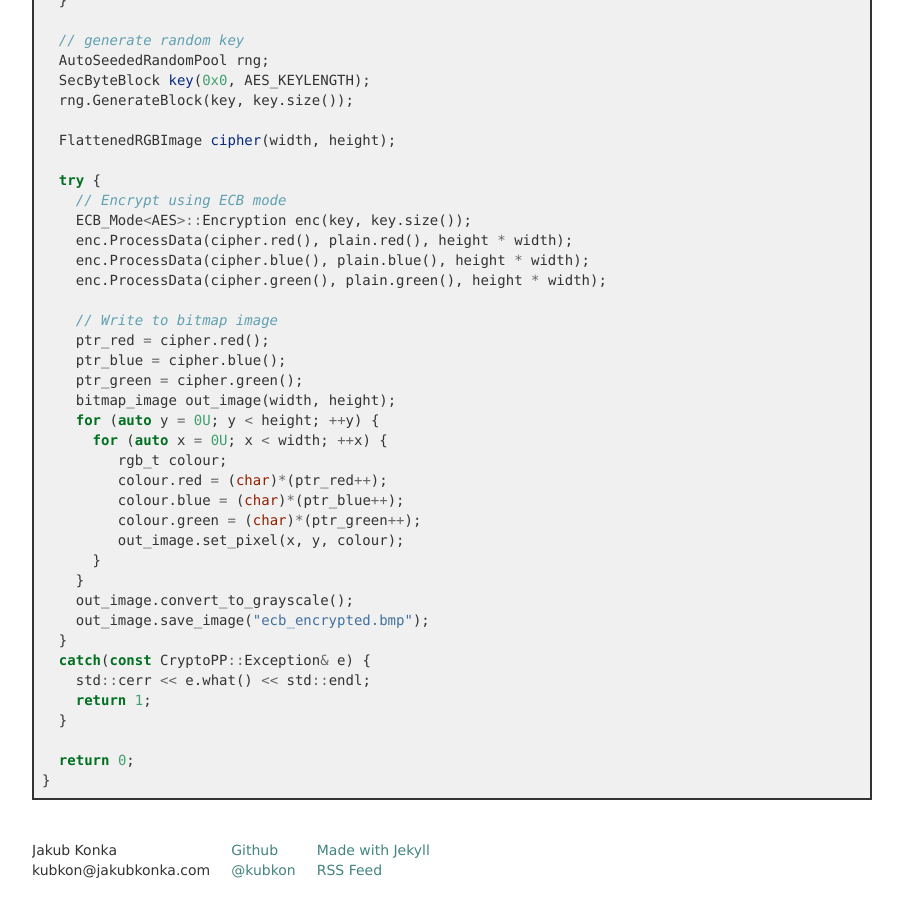
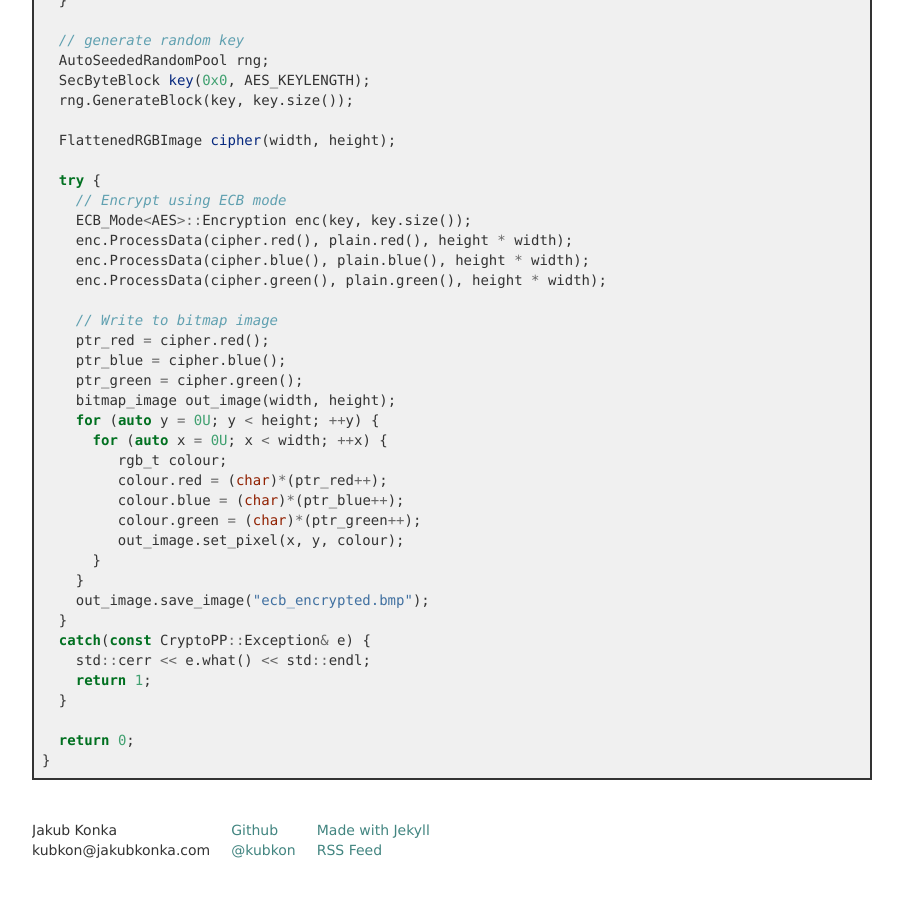
Before and after one commit to kubkon/kubkon.github.com, a Jekyll site: the page built from _posts/2017-09-12-ecb-art.md, in a window 1280 px wide and 900 px high, scrolled down 2256 px. Shown: the whole window, without its empty margins (188-1091 px from the left). Built offline with Jekyll 4.4.1, drawn with Linux system fonts in a browser that asks for light colours.

Commit message:
Update photo and ECB post

```diff
--- a/_posts/2017-09-12-ecb-art.md
+++ b/_posts/2017-09-12-ecb-art.md
@@ -117,7 +117,6 @@ int main(int argc, char* argv[]) {
          out_image.set_pixel(x, y, colour);
       }
     }
-    out_image.convert_to_grayscale();
     out_image.save_image("ecb_encrypted.bmp");
   }
   catch(const CryptoPP::Exception& e) {
```
Also changed, not shown: images/jakub.jpeg.
